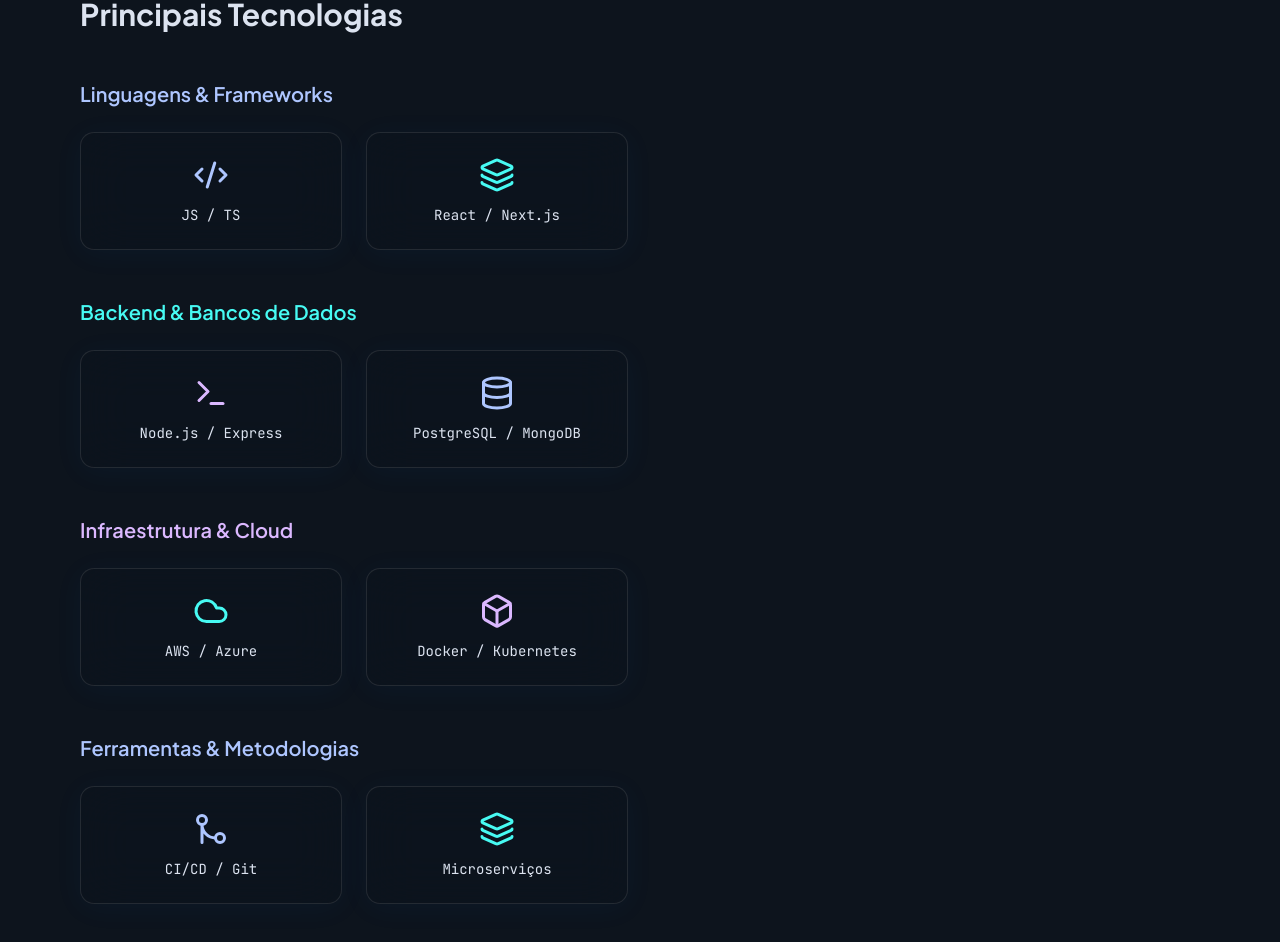
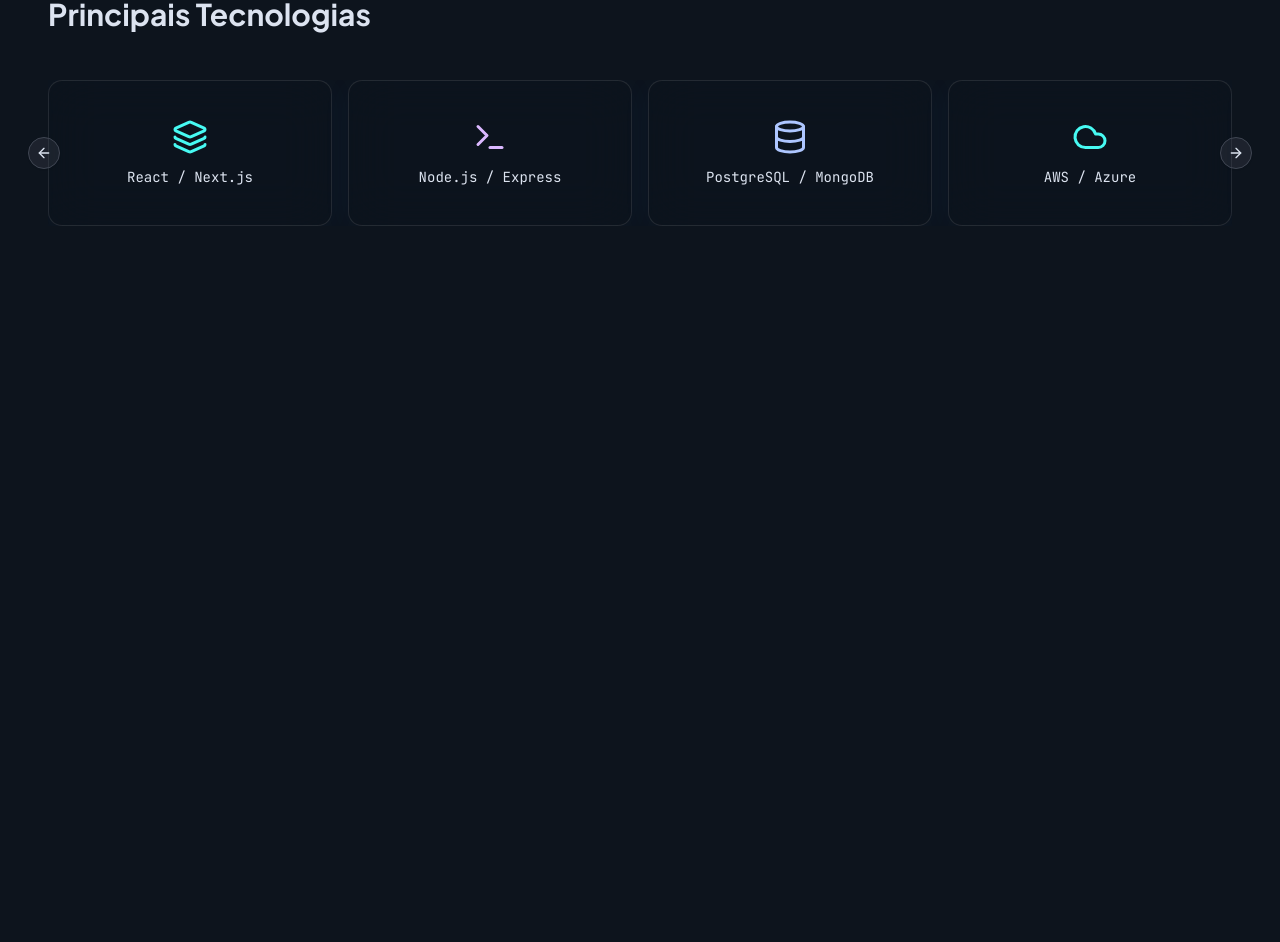
Before and after one commit to CristianoSFMothe/Portfolio, a Next.js app: page / in a window 1280 px wide. Shown: the part 1640-2582 px from the top of the page. After the commit the page ends 1962 px from the top, so only its background shows below. Built offline with nearby package versions, Linux system fonts and the light colour scheme.

Commit message:
feat: refactor home layout and add autoplay technologies carousel

```diff
--- a/app/_components/Navbar.tsx
+++ b/app/_components/Navbar.tsx
@@ -59,8 +59,8 @@
       <div
         className={cn(
           'relative mx-auto flex h-14 w-full',
-          'max-w-7xl items-center justify-end gap-3 px-4',
-          'min-[1120px]:justify-between min-[1120px]:px-6 sm:h-16 sm:px-6 lg:px-8',
+          'max-w-368 items-center justify-end gap-3 px-4 sm:px-6',
+          'min-[1120px]:justify-between min-[1120px]:px-6 sm:h-16 lg:px-10 xl:px-12',
         )}
       >
         <Link
--- a/app/_components/about/About.tsx
+++ b/app/_components/about/About.tsx
@@ -1,7 +1,7 @@
 const About = () => {
   return (
     <section
-      className='relative mx-auto max-w-7xl border-t border-white/5 px-6 py-24 lg:px-20'
+      className='relative mx-auto max-w-368 border-t border-white/5 px-6 py-24 lg:px-10 xl:px-12'
       id='about'
     >
       <div className='mb-12'>
--- a/app/_components/hero/Hero.tsx
+++ b/app/_components/hero/Hero.tsx
@@ -11,14 +11,14 @@
 const Hero = () => {
   return (
     <main
-      className='mx-auto max-w-7xl px-4 sm:px-6 lg:px-20'
+      className='mx-auto max-w-368 px-6 sm:px-6 lg:px-10 xl:px-12'
       data-qa='hero-main'
     >
       <section
         aria-describedby='hero-description'
         aria-labelledby='hero-title'
         className={cn(
-          'relative flex min-h-[calc(100svh-5rem)] flex-col overflow-x-clip',
+          'relative flex min-h-[calc(100svh-5rem)] flex-col overflow-x-clip lg:overflow-visible',
           'items-center justify-center gap-12 py-16 sm:gap-14 sm:py-20',
           'lg:min-h-217.5 lg:flex-row lg:justify-between lg:gap-16 lg:py-24',
         )}
@@ -122,7 +122,7 @@
 
         <figure
           aria-labelledby='hero-visual-caption'
-          className='relative z-10 flex w-full flex-1 items-center justify-center lg:justify-end'
+          className='relative z-10 flex w-full flex-1 items-center justify-center lg:justify-end lg:pr-10 xl:pr-16'
           data-qa='hero-visual'
         >
           <figcaption className='sr-only' id='hero-visual-caption'>
--- a/app/_components/technologies/Technologies.tsx
+++ b/app/_components/technologies/Technologies.tsx
@@ -1,3 +1,5 @@
+'use client'
+
 import {
   Box,
   Cloud,
@@ -7,11 +9,75 @@
   Layers,
   Terminal,
 } from 'lucide-react'
+import * as React from 'react'
+
+import {
+  Carousel,
+  type CarouselApi,
+  CarouselContent,
+  CarouselItem,
+  CarouselNext,
+  CarouselPrevious,
+} from '@/app/_components/ui/carousel'
+
+import TechnologyCard from './TechnologyCard'
+
+const AUTOPLAY_DELAY = 4000
+
+const technologies = [
+  {
+    icon: <Code2 size={36} className='text-primary' />,
+    label: 'JS / TS',
+  },
+  {
+    icon: <Layers size={36} className='text-secondary' />,
+    label: 'React / Next.js',
+  },
+  {
+    icon: <Terminal size={36} className='text-tertiary' />,
+    label: 'Node.js / Express',
+  },
+  {
+    icon: <Database size={36} className='text-primary' />,
+    label: 'PostgreSQL / MongoDB',
+  },
+  {
+    icon: <Cloud size={36} className='text-secondary' />,
+    label: 'AWS / Azure',
+  },
+  {
+    icon: <Box size={36} className='text-tertiary' />,
+    label: 'Docker / Kubernetes',
+  },
+  {
+    icon: <GitMerge size={36} className='text-primary' />,
+    label: 'CI/CD / Git',
+  },
+  {
+    icon: <Layers size={36} className='text-secondary' />,
+    label: 'Microsserviços',
+  },
+]
 
 const Technologies = () => {
+  const [api, setApi] = React.useState<CarouselApi>()
+  const [isPaused, setIsPaused] = React.useState(false)
+
+  React.useEffect(() => {
+    if (!api || isPaused) return
+
+    const intervalId = window.setInterval(() => {
+      api.scrollNext()
+    }, AUTOPLAY_DELAY)
+
+    return () => {
+      window.clearInterval(intervalId)
+    }
+  }, [api, isPaused])
+
   return (
     <section
-      className='relative mx-auto max-w-7xl border-t border-white/5 px-6 py-24 lg:px-20'
+      className='relative mx-auto max-w-368 border-t border-white/5 px-6 py-24 lg:px-10 xl:px-12'
       id='technologies'
     >
       <div className='mb-12'>
@@ -20,87 +86,30 @@
           Principais Tecnologias
         </h2>
       </div>
-      <div className='space-y-12'>
-        <div className='space-y-6'>
-          <h3 className='font-jakarta text-primary text-xl font-semibold'>
-            Linguagens & Frameworks
-          </h3>
-          <div className='grid grid-cols-2 gap-6 md:grid-cols-4'>
-            <div className='glass-panel glass-card-hover flex flex-col items-center justify-center gap-3 p-6'>
-              <Code2 size={36} className='text-primary' />
-              <span className='font-jetbrains text-on-surface text-sm'>
-                JS / TS
-              </span>
-            </div>
-            <div className='glass-panel glass-card-hover flex flex-col items-center justify-center gap-3 p-6'>
-              <Layers size={36} className='text-secondary' />
-              <span className='font-jetbrains text-on-surface text-sm'>
-                React / Next.js
-              </span>
-            </div>
-          </div>
-        </div>
 
-        <div className='space-y-6'>
-          <h3 className='font-jakarta text-secondary text-xl font-semibold'>
-            Backend & Bancos de Dados
-          </h3>
-          <div className='grid grid-cols-2 gap-6 md:grid-cols-4'>
-            <div className='glass-panel glass-card-hover flex flex-col items-center justify-center gap-3 p-6'>
-              <Terminal size={36} className='text-tertiary' />
-              <span className='font-jetbrains text-on-surface text-sm'>
-                Node.js / Express
-              </span>
-            </div>
-            <div className='glass-panel glass-card-hover flex flex-col items-center justify-center gap-3 p-6'>
-              <Database size={36} className='text-primary' />
-              <span className='font-jetbrains text-on-surface text-sm'>
-                PostgreSQL / MongoDB
-              </span>
-            </div>
-          </div>
-        </div>
-
-        <div className='space-y-6'>
-          <h3 className='font-jakarta text-tertiary text-xl font-semibold'>
-            Infraestrutura & Cloud
-          </h3>
-          <div className='grid grid-cols-2 gap-6 md:grid-cols-4'>
-            <div className='glass-panel glass-card-hover flex flex-col items-center justify-center gap-3 p-6'>
-              <Cloud size={36} className='text-secondary' />
-              <span className='font-jetbrains text-on-surface text-sm'>
-                AWS / Azure
-              </span>
-            </div>
-            <div className='glass-panel glass-card-hover flex flex-col items-center justify-center gap-3 p-6'>
-              <Box size={36} className='text-tertiary' />
-              <span className='font-jetbrains text-on-surface text-sm'>
-                Docker / Kubernetes
-              </span>
-            </div>
-          </div>
-        </div>
-
-        <div className='space-y-6'>
-          <h3 className='font-jakarta text-primary text-xl font-semibold'>
-            Ferramentas & Metodologias
-          </h3>
-          <div className='grid grid-cols-2 gap-6 md:grid-cols-4'>
-            <div className='glass-panel glass-card-hover flex flex-col items-center justify-center gap-3 p-6'>
-              <GitMerge size={36} className='text-primary' />
-              <span className='font-jetbrains text-on-surface text-sm'>
-                CI/CD / Git
-              </span>
-            </div>
-            <div className='glass-panel glass-card-hover flex flex-col items-center justify-center gap-3 p-6'>
-              <Layers size={36} className='text-secondary' />
-              <span className='font-jetbrains text-on-surface text-sm'>
-                Microserviços
-              </span>
-            </div>
-          </div>
-        </div>
-      </div>
+      <Carousel
+        aria-label='Tecnologias'
+        className='mx-auto w-full'
+        onBlurCapture={() => setIsPaused(false)}
+        onFocusCapture={() => setIsPaused(true)}
+        onMouseEnter={() => setIsPaused(true)}
+        onMouseLeave={() => setIsPaused(false)}
+        opts={{ align: 'start', loop: true }}
+        setApi={setApi}
+      >
+        <CarouselContent>
+          {technologies.map((technology) => (
+            <CarouselItem
+              key={technology.label}
+              className='basis-full sm:basis-1/2 lg:basis-1/4'
+            >
+              <TechnologyCard icon={technology.icon} label={technology.label} />
+            </CarouselItem>
+          ))}
+        </CarouselContent>
+        <CarouselPrevious className='bg-surface/80 text-on-surface hover:bg-surface -left-4 hidden border-white/10 md:flex lg:-left-5' />
+        <CarouselNext className='bg-surface/80 text-on-surface hover:bg-surface -right-4 hidden border-white/10 md:flex lg:-right-5' />
+      </Carousel>
     </section>
   )
 }
--- /dev/null
+++ b/app/_components/technologies/TechnologyCard.tsx
@@ -0,0 +1,21 @@
+import type { ReactNode } from 'react'
+
+import { Card, CardContent } from '@/app/_components/ui/card'
+
+type TechnologyCardProps = {
+  icon: ReactNode
+  label: string
+}
+
+const TechnologyCard = ({ icon, label }: TechnologyCardProps) => {
+  return (
+    <Card className='glass-panel glass-card-hover h-full border-white/10 bg-transparent py-0 shadow-none'>
+      <CardContent className='flex min-h-36 flex-col items-center justify-center gap-3 p-6 text-center'>
+        <div aria-hidden='true'>{icon}</div>
+        <span className='font-jetbrains text-on-surface text-sm'>{label}</span>
+      </CardContent>
+    </Card>
+  )
+}
+
+export default TechnologyCard
--- /dev/null
+++ b/app/_components/ui/card.tsx
@@ -0,0 +1,92 @@
+import * as React from 'react'
+
+import { cn } from '@/app/_lib/utils'
+
+function Card({ className, ...props }: React.ComponentProps<'div'>) {
+  return (
+    <div
+      data-slot='card'
+      className={cn(
+        'bg-card text-card-foreground flex flex-col gap-6 rounded-xl border py-6 shadow-sm',
+        className,
+      )}
+      {...props}
+    />
+  )
+}
+
+function CardHeader({ className, ...props }: React.ComponentProps<'div'>) {
+  return (
+    <div
+      data-slot='card-header'
+      className={cn(
+        '@container/card-header grid auto-rows-min grid-rows-[auto_auto] items-start gap-2 px-6 has-data-[slot=card-action]:grid-cols-[1fr_auto] [.border-b]:pb-6',
+        className,
+      )}
+      {...props}
+    />
+  )
+}
+
+function CardTitle({ className, ...props }: React.ComponentProps<'div'>) {
+  return (
+    <div
+      data-slot='card-title'
+      className={cn('leading-none font-semibold', className)}
+      {...props}
+    />
+  )
+}
+
+function CardDescription({ className, ...props }: React.ComponentProps<'div'>) {
+  return (
+    <div
+      data-slot='card-description'
+      className={cn('text-muted-foreground text-sm', className)}
+      {...props}
+    />
+  )
+}
+
+function CardAction({ className, ...props }: React.ComponentProps<'div'>) {
+  return (
+    <div
+      data-slot='card-action'
+      className={cn(
+        'col-start-2 row-span-2 row-start-1 self-start justify-self-end',
+        className,
+      )}
+      {...props}
+    />
+  )
+}
+
+function CardContent({ className, ...props }: React.ComponentProps<'div'>) {
+  return (
+    <div
+      data-slot='card-content'
+      className={cn('px-6', className)}
+      {...props}
+    />
+  )
+}
+
+function CardFooter({ className, ...props }: React.ComponentProps<'div'>) {
+  return (
+    <div
+      data-slot='card-footer'
+      className={cn('flex items-center px-6 [.border-t]:pt-6', className)}
+      {...props}
+    />
+  )
+}
+
+export {
+  Card,
+  CardAction,
+  CardContent,
+  CardDescription,
+  CardFooter,
+  CardHeader,
+  CardTitle,
+}
--- /dev/null
+++ b/app/_components/ui/carousel.tsx
@@ -0,0 +1,247 @@
+'use client'
+
+import useEmblaCarousel, {
+  type UseEmblaCarouselType,
+} from 'embla-carousel-react'
+import { ArrowLeft, ArrowRight } from 'lucide-react'
+import * as React from 'react'
+
+import { Button } from '@/app/_components/ui/button'
+import { cn } from '@/app/_lib/utils'
+
+type CarouselApi = UseEmblaCarouselType[1]
+type UseCarouselParameters = Parameters<typeof useEmblaCarousel>
+type CarouselOptions = UseCarouselParameters[0]
+type CarouselPlugin = UseCarouselParameters[1]
+
+type CarouselProps = {
+  opts?: CarouselOptions
+  plugins?: CarouselPlugin
+  orientation?: 'horizontal' | 'vertical'
+  setApi?: (api: CarouselApi) => void
+}
+
+type CarouselContextProps = {
+  carouselRef: ReturnType<typeof useEmblaCarousel>[0]
+  api: ReturnType<typeof useEmblaCarousel>[1]
+  scrollPrev: () => void
+  scrollNext: () => void
+  canScrollPrev: boolean
+  canScrollNext: boolean
+} & CarouselProps
+
+const CarouselContext = React.createContext<CarouselContextProps | null>(null)
+
+function useCarousel() {
+  const context = React.useContext(CarouselContext)
+
+  if (!context) {
+    throw new Error('useCarousel must be used within a <Carousel />')
+  }
+
+  return context
+}
+
+function Carousel({
+  orientation = 'horizontal',
+  opts,
+  setApi,
+  plugins,
+  className,
+  children,
+  ...props
+}: React.ComponentProps<'div'> & CarouselProps) {
+  const [carouselRef, api] = useEmblaCarousel(
+    {
+      ...opts,
+      axis: orientation === 'horizontal' ? 'x' : 'y',
+    },
+    plugins,
+  )
+  const subscribe = React.useCallback(
+    (onStoreChange: () => void) => {
+      if (!api) return () => {}
+
+      api.on('reInit', onStoreChange)
+      api.on('select', onStoreChange)
+
+      return () => {
+        api.off('reInit', onStoreChange)
+        api.off('select', onStoreChange)
+      }
+    },
+    [api],
+  )
+
+  const canScrollPrev = React.useSyncExternalStore(
+    subscribe,
+    () => api?.canScrollPrev() ?? false,
+    () => false,
+  )
+  const canScrollNext = React.useSyncExternalStore(
+    subscribe,
+    () => api?.canScrollNext() ?? false,
+    () => false,
+  )
+
+  const scrollPrev = React.useCallback(() => {
+    api?.scrollPrev()
+  }, [api])
+
+  const scrollNext = React.useCallback(() => {
+    api?.scrollNext()
+  }, [api])
+
+  const handleKeyDown = React.useCallback(
+    (event: React.KeyboardEvent<HTMLDivElement>) => {
+      if (event.key === 'ArrowLeft') {
+        event.preventDefault()
+        scrollPrev()
+      } else if (event.key === 'ArrowRight') {
+        event.preventDefault()
+        scrollNext()
+      }
+    },
+    [scrollPrev, scrollNext],
+  )
+
+  React.useEffect(() => {
+    if (!api || !setApi) return
+    setApi(api)
+  }, [api, setApi])
+
+  return (
+    <CarouselContext.Provider
+      value={{
+        carouselRef,
+        api: api,
+        opts,
+        orientation:
+          orientation || (opts?.axis === 'y' ? 'vertical' : 'horizontal'),
+        scrollPrev,
+        scrollNext,
+        canScrollPrev,
+        canScrollNext,
+      }}
+    >
+      <div
+        onKeyDownCapture={handleKeyDown}
+        className={cn('relative', className)}
+        role='region'
+        aria-roledescription='carousel'
+        data-slot='carousel'
+        {...props}
+      >
+        {children}
+      </div>
+    </CarouselContext.Provider>
+  )
+}
+
+function CarouselContent({ className, ...props }: React.ComponentProps<'div'>) {
+  const { carouselRef, orientation } = useCarousel()
+
+  return (
+    <div
+      ref={carouselRef}
+      className='overflow-hidden'
+      data-slot='carousel-content'
+    >
+      <div
+        className={cn(
+          'flex',
+          orientation === 'horizontal' ? '-ml-4' : '-mt-4 flex-col',
+          className,
+        )}
+        {...props}
+      />
+    </div>
+  )
+}
+
+function CarouselItem({ className, ...props }: React.ComponentProps<'div'>) {
+  const { orientation } = useCarousel()
+
+  return (
+    <div
+      role='group'
+      aria-roledescription='slide'
+      data-slot='carousel-item'
+      className={cn(
+        'min-w-0 shrink-0 grow-0 basis-full',
+        orientation === 'horizontal' ? 'pl-4' : 'pt-4',
+        className,
+      )}
+      {...props}
+    />
+  )
+}
+
+function CarouselPrevious({
+  className,
+  variant = 'outline',
+  size = 'icon',
+  ...props
+}: React.ComponentProps<typeof Button>) {
+  const { orientation, scrollPrev, canScrollPrev } = useCarousel()
+
+  return (
+    <Button
+      data-slot='carousel-previous'
+      variant={variant}
+      size={size}
+      className={cn(
+        'absolute size-8 rounded-full',
+        orientation === 'horizontal'
+          ? 'top-1/2 -left-12 -translate-y-1/2'
+          : '-top-12 left-1/2 -translate-x-1/2 rotate-90',
+        className,
+      )}
+      disabled={!canScrollPrev}
+      onClick={scrollPrev}
+      {...props}
+    >
+      <ArrowLeft />
+      <span className='sr-only'>Previous slide</span>
+    </Button>
+  )
+}
+
+function CarouselNext({
+  className,
+  variant = 'outline',
+  size = 'icon',
+  ...props
+}: React.ComponentProps<typeof Button>) {
+  const { orientation, scrollNext, canScrollNext } = useCarousel()
+
+  return (
+    <Button
+      data-slot='carousel-next'
+      variant={variant}
+      size={size}
+      className={cn(
+        'absolute size-8 rounded-full',
+        orientation === 'horizontal'
+          ? 'top-1/2 -right-12 -translate-y-1/2'
+          : '-bottom-12 left-1/2 -translate-x-1/2 rotate-90',
+        className,
+      )}
+      disabled={!canScrollNext}
+      onClick={scrollNext}
+      {...props}
+    >
+      <ArrowRight />
+      <span className='sr-only'>Next slide</span>
+    </Button>
+  )
+}
+
+export {
+  Carousel,
+  type CarouselApi,
+  CarouselContent,
+  CarouselItem,
+  CarouselNext,
+  CarouselPrevious,
+}
--- a/package.json
+++ b/package.json
@@ -44,6 +44,7 @@
   "dependencies": {
     "class-variance-authority": "^0.7.1",
     "clsx": "^2.1.1",
+    "embla-carousel-react": "^8.6.0",
     "lucide-react": "^1.14.0",
     "next": "16.0.2",
     "radix-ui": "^1.4.3",
```
Also changed, not shown: 1 other file (tests, documents, lock files or other folders).
